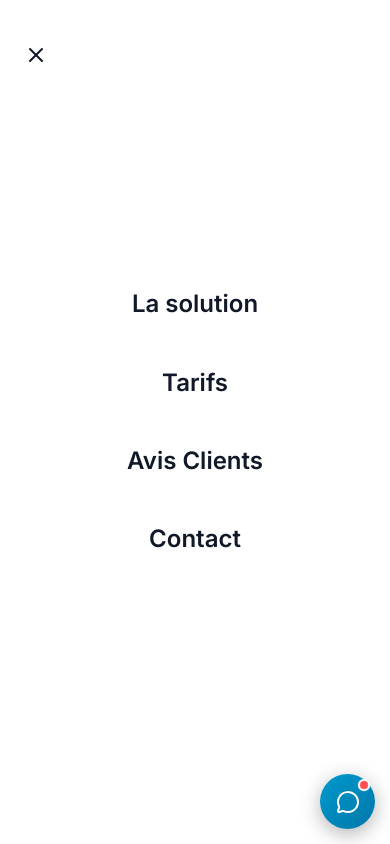
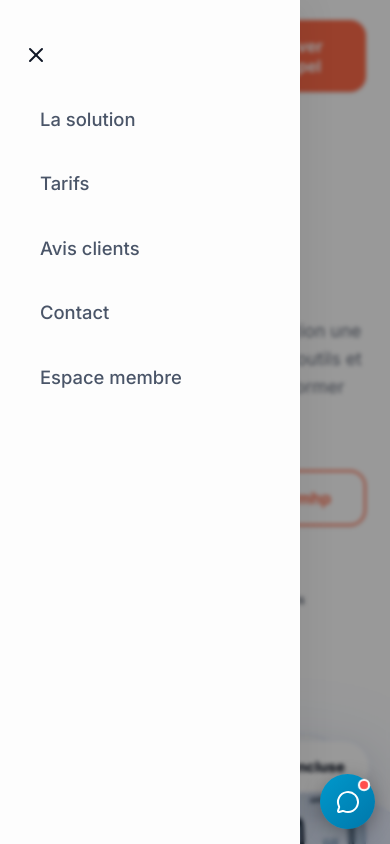
Before and after one commit to igitboosterplus/digitallglobal, a React (Vite) app: page / in a window 390 px wide. Both pictures are taken after a click on the button 36 px from the left and 56 px from the top of the page. Shown: the top 844 px of the page. Built offline with nearby package versions, Linux system fonts and the light colour scheme; grey boxes are pictures that could not be loaded.

Commit message:
modification du menu sur mobile

```diff
--- a/src/components/Header.css
+++ b/src/components/Header.css
@@ -75,27 +75,62 @@
 }
 
 @media (max-width: 900px) {
-    .nav-custom {
+    .nav-overlay {
         display: none;
         position: fixed;
         top: 0;
         left: 0;
         right: 0;
         bottom: 0;
-        background: white;
+        background: rgba(0, 0, 0, 0.4);
+        backdrop-filter: blur(2px);
+        z-index: 998;
+        opacity: 0;
+        transition: opacity 0.3s ease;
+        pointer-events: none;
+    }
+
+    .nav-overlay.open {
+        display: block;
+        opacity: 1;
+        pointer-events: auto;
+    }
+
+    .nav-custom {
+        display: flex;
+        position: fixed;
+        top: 0;
+        left: 0;
+        bottom: 0;
+        width: 300px;
+        background: #fdfdfd;
         flex-direction: column;
-        justify-content: center;
-        align-items: center;
+        justify-content: flex-start;
+        align-items: flex-start;
+        padding: 100px 40px;
         z-index: 999;
-        gap: 40px;
+        gap: 25px;
+        transform: translateX(-100%);
+        transition: transform 0.4s cubic-bezier(0.16, 1, 0.3, 1);
+        box-shadow: 10px 0 30px rgba(0, 0, 0, 0.05);
     }
 
     .nav-custom.open {
-        display: flex;
+        transform: translateX(0);
     }
 
     .nav-link-custom {
-        font-size: 1.5rem;
+        font-size: 1.15rem;
+        font-weight: 500;
+        color: #4a5568 !important;
+        width: 100%;
+        padding: 5px 0;
+        display: block;
+        text-align: left;
+    }
+
+    .nav-link-custom:hover {
+        color: var(--color-azure-main) !important;
     }
 
     .mobile-toggle {
@@ -103,5 +138,16 @@
         position: relative;
         z-index: 1001;
         color: var(--color-navy-deep);
+        order: 1;
+    }
+
+    .logo-custom {
+        order: 2;
+        margin-right: auto;
+        margin-left: 15px;
+    }
+
+    .header-actions {
+        order: 3;
     }
 }
--- a/src/components/Header.jsx
+++ b/src/components/Header.jsx
@@ -33,11 +33,17 @@ const Header = ({ onReserveClick, onNavigate }) => {
           Digitall<span>global</span>
         </div>
 
+        <div
+          className={`nav-overlay ${isMobileMenuOpen ? 'open' : ''}`}
+          onClick={() => setIsMobileMenuOpen(false)}
+        ></div>
+
         <nav className={`nav-custom ${isMobileMenuOpen ? 'open' : ''}`}>
-          <a href="#tarifs" className="nav-link-custom" onClick={handleNavClick}>La solution</a>
+          <a href="#solution" className="nav-link-custom" onClick={handleNavClick}>La solution</a>
           <a href="#tarifs" className="nav-link-custom" onClick={handleNavClick}>Tarifs</a>
-          <a href="#avis" className="nav-link-custom" onClick={handleNavClick}>Avis Clients</a>
+          <a href="#avis" className="nav-link-custom" onClick={handleNavClick}>Avis clients</a>
           <a href="#" onClick={(e) => { e.preventDefault(); onReserveClick(); handleNavClick(); }} className="nav-link-custom">Contact</a>
+          <a href="#member-area" className="nav-link-custom" onClick={handleNavClick}>Espace membre</a>
         </nav>
 
         <div className="header-actions">
--- a/src/components/MemberArea.jsx
+++ b/src/components/MemberArea.jsx
@@ -20,7 +20,7 @@ const MemberArea = () => {
     }, [isPlaying]);
 
     return (
-        <section className="member-area">
+        <section className="member-area" id="member-area">
             <div className="container">
                 <div className="member-header">
                     <h2>Découvrez l'espace membre</h2>
--- a/src/components/Services.jsx
+++ b/src/components/Services.jsx
@@ -4,7 +4,7 @@ import './Services.css';
 
 const Services = () => {
     return (
-        <section className="solution-section">
+        <section className="solution-section" id="solution">
             <div className="container">
                 <div className="solution-header">
                     <h2>La Solution Digitall global</h2>
```
